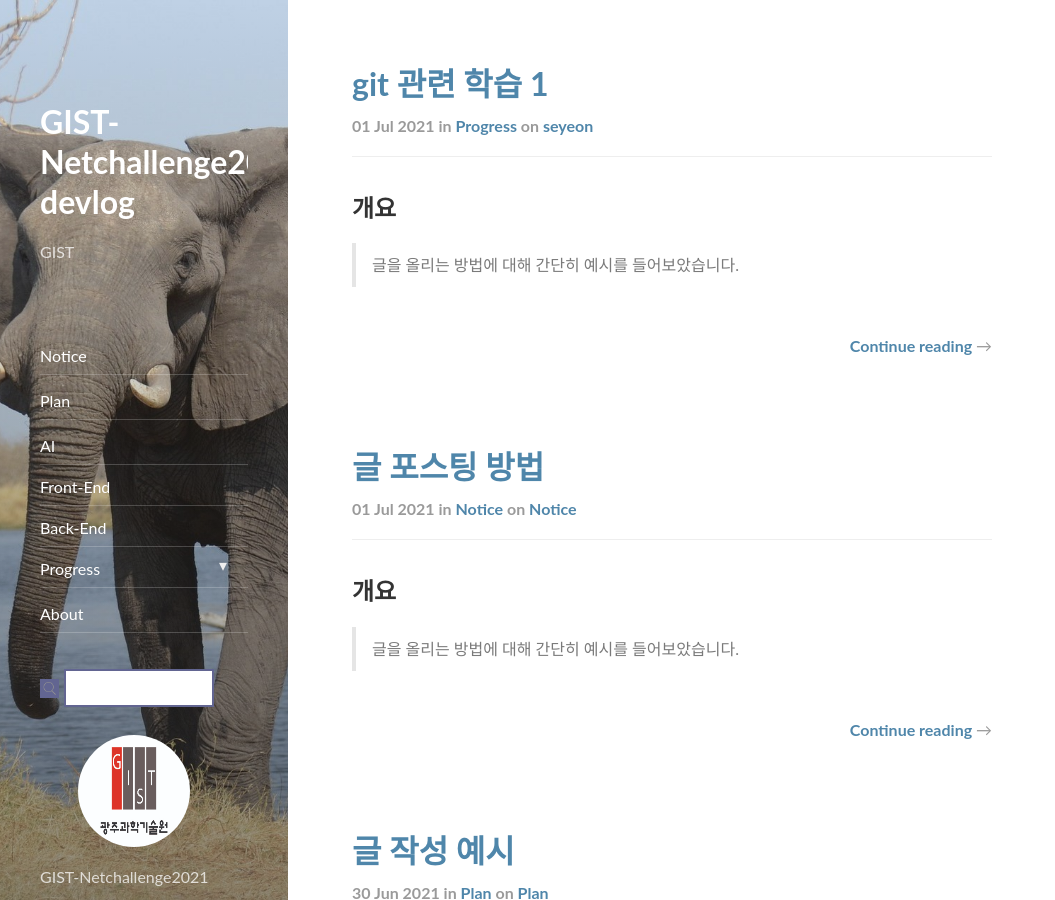
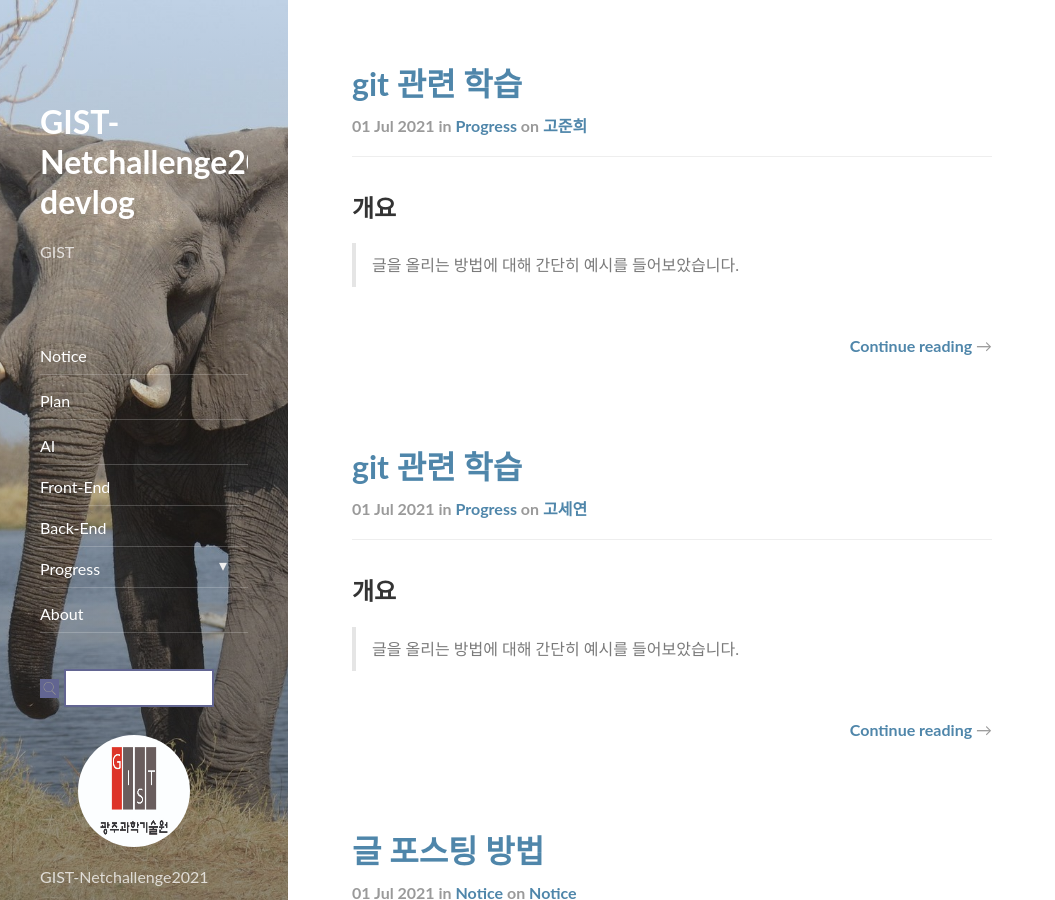
Before and after one commit to persona0102/GIST-Netchallenge2021.github.io, a Jekyll site: the page built from index.html, in a window 1280 px wide and 900 px high. Shown: the whole window, without its empty margins (0-1055 px from the left). Built offline with Jekyll 4.4.1, drawn with Linux system fonts in a browser that asks for light colours; nearby versions of some CDN libraries; the list of posts is cut into pages by our own code.

Commit message:
progress submenu 추가

```diff
--- /dev/null
+++ b/_posts/2021-07-01-progress-고세연-210701.markdown
@@ -0,0 +1,27 @@
+---
+layout: post
+title:  "git 관련 학습"
+subtitle:   "0701"
+categories: progress
+tags: 고세연
+comments: true
+header-img:
+---
+
+## 개요
+> 글을 올리는 방법에 대해 간단히 예시를 들어보았습니다.
+
+- 목차
+	- 목차 작성 1
+	- 목차 작성 2
+
+
+## 본문 1
+---
+본문내용
+
+
+
+## 본문 2
+---
+본문내용
--- a/_posts/2021-07-01-progress-seyeon-210701.markdown
+++ b/_posts/2021-07-01-progress-고준희-210701.markdown
@@ -1,9 +1,9 @@
 ---
 layout: post
-title:  "git 관련 학습 1"
-subtitle:   "0630"
+title:  "git 관련 학습"
+subtitle:   "0701"
 categories: progress
-tags: seyeon
+tags: 고준희
 comments: true
 header-img:
 ---
```
Also changed, not shown: _featured_tags/progress-고세연.md (added, +8 -0 lines), _featured_tags/progress-고준희.md (added, +8 -0 lines), _featured_tags/progress-김건호.md (added, +8 -0 lines), _featured_tags/progress-김진영.md (added, +8 -0 lines), _featured_tags/progress-정형록.md (added, +8 -0 lines), _featured_tags/progress-정효인.md (renamed from _featured_tags/progress-seyeon.md, +2 -2 lines).
